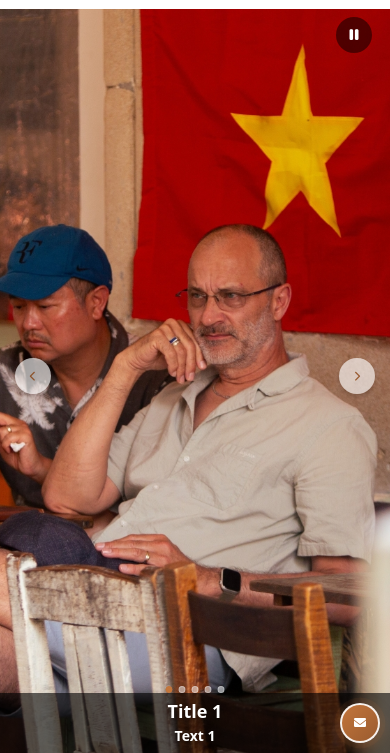
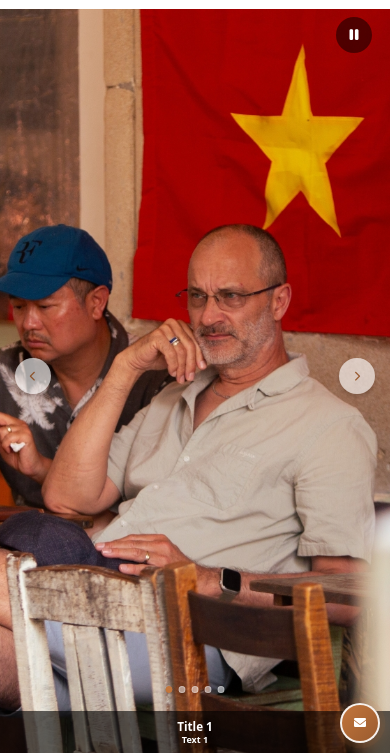
Before and after one commit to Hastapkin/Kingdom-Food, a Flask app: page /pages/thailand in a window 390 px wide. Shown: the part 91-844 px from the top of the page. Run offline with Flask 3, Linux system fonts and the light colour scheme; parts of the project's set-up code (start-up, migrations or seed data) failed here and were passed over.

Commit message:
Update auto size

```diff
--- a/static/css/styles.css
+++ b/static/css/styles.css
@@ -1605,27 +1605,34 @@ body.contact-page .floating-contact {
     }
 }
 
-/* Tối ưu hiển thị caption trên iPhone và thiết bị di động */
-@media screen and (max-width: 428px) { /* iPhone Pro Max width */
+/* Chỉ giữ lại các media query đã di chuyển vào phần riêng biệt */
+
+/* ===== Mobile Devices - Common Breakpoints ===== */
+
+/* Base mobile styling - scales automatically */
+@media screen and (max-width: 767px) {
+    .about-image .slideshow-container {
+        width: 100% !important;
+        height: auto !important;
+        aspect-ratio: 16/9 !important; /* Maintain 16:9 aspect ratio */
+        max-height: 80vh !important;
+        margin: 0 auto !important;
+        overflow: hidden !important;
+    }
+
+    .about-image .slideshow-slide img {
+        width: 100% !important;
+        height: 100% !important;
+        object-fit: cover !important;
+        object-position: center center !important;
+    }
+
     .about-image .slide-caption {
         bottom: 0;
-        padding: 12px 15px;
+        width: 100%;
         background: rgba(0,0,0,0.6);
-        width: 100%;
-        text-align: center;
-        font-size: 16px !important;
         z-index: 999 !important;
         display: block !important;
-    }
-
-    .about-image .slide-caption h3 {
-        font-size: 18px;
-        margin-bottom: 2px;
-    }
-
-    .about-image .slide-caption p {
-        font-size: 14px;
-        margin: 0;
     }
 
     .about-image .slideshow-dots {
@@ -1636,91 +1643,31 @@ body.contact-page .floating-contact {
 /* Large Phones (iPhone 12 Pro Max, Samsung S21 Ultra, etc.) */
 @media screen and (max-width: 428px) {
     .about-image .slideshow-container {
-        height: 500px !important;
-        max-height: 500px !important;
-        width: 100% !important;
-        margin: 0 !important;
-    }
-
-    .about-image .slide-caption {
-        bottom: 0;
-        padding: 12px 15px;
-        background: rgba(0,0,0,0.6);
-        width: 100%;
-        text-align: center;
-        font-size: 16px !important;
-        z-index: 999 !important;
-        display: block !important;
-    }
-
-    .about-image .slide-caption h3 {
-        font-size: 18px;
-        margin-bottom: 2px;
-    }
-
-    .about-image .slide-caption p {
-        font-size: 14px;
-        margin: 0;
-    }
-
-    .about-image .slideshow-dots {
-        bottom: 60px;
+        max-height: 75vh !important;
     }
 }
 
 /* Medium Phones (iPhone X/11/12, Samsung S20, etc.) */
 @media screen and (max-width: 390px) {
     .about-image .slideshow-container {
-        height: 450px !important;
-        max-height: 450px !important;
+        max-height: 70vh !important;
     }
 }
 
 /* Small Phones (iPhone SE, Samsung S10e, etc.) */
 @media screen and (max-width: 375px) {
     .about-image .slideshow-container {
-        height: 400px !important;
-        max-height: 400px !important;
-    }
-}
-
-/* Extra Small Phones */
-@media screen and (max-width: 350px) {
-    .about-image .slideshow-container {
-        height: 350px !important;
-        max-height: 350px !important;
-    }
-
-    .about-image .slide-caption h3 {
-        font-size: 16px;
-    }
-
-    .about-image .slide-caption p {
-        font-size: 13px;
+        max-height: 65vh !important;
     }
 }
 
 /* Landscape Mode - All Phones */
 @media screen and (max-height: 450px) and (orientation: landscape) {
     .about-image .slideshow-container {
-        height: 300px !important;
-        max-height: 300px !important;
+        max-height: 85vh !important;
     }
 
     .about-image .slide-caption p {
         display: none;
     }
-
-    .about-image .slide-caption {
-        padding: 8px 10px;
-    }
-
-    .about-image .slide-caption h3 {
-        font-size: 14px;
-        margin: 0;
-    }
-
-    .about-image .slideshow-dots {
-        bottom: 50px;
-    }
-}
+}
```
